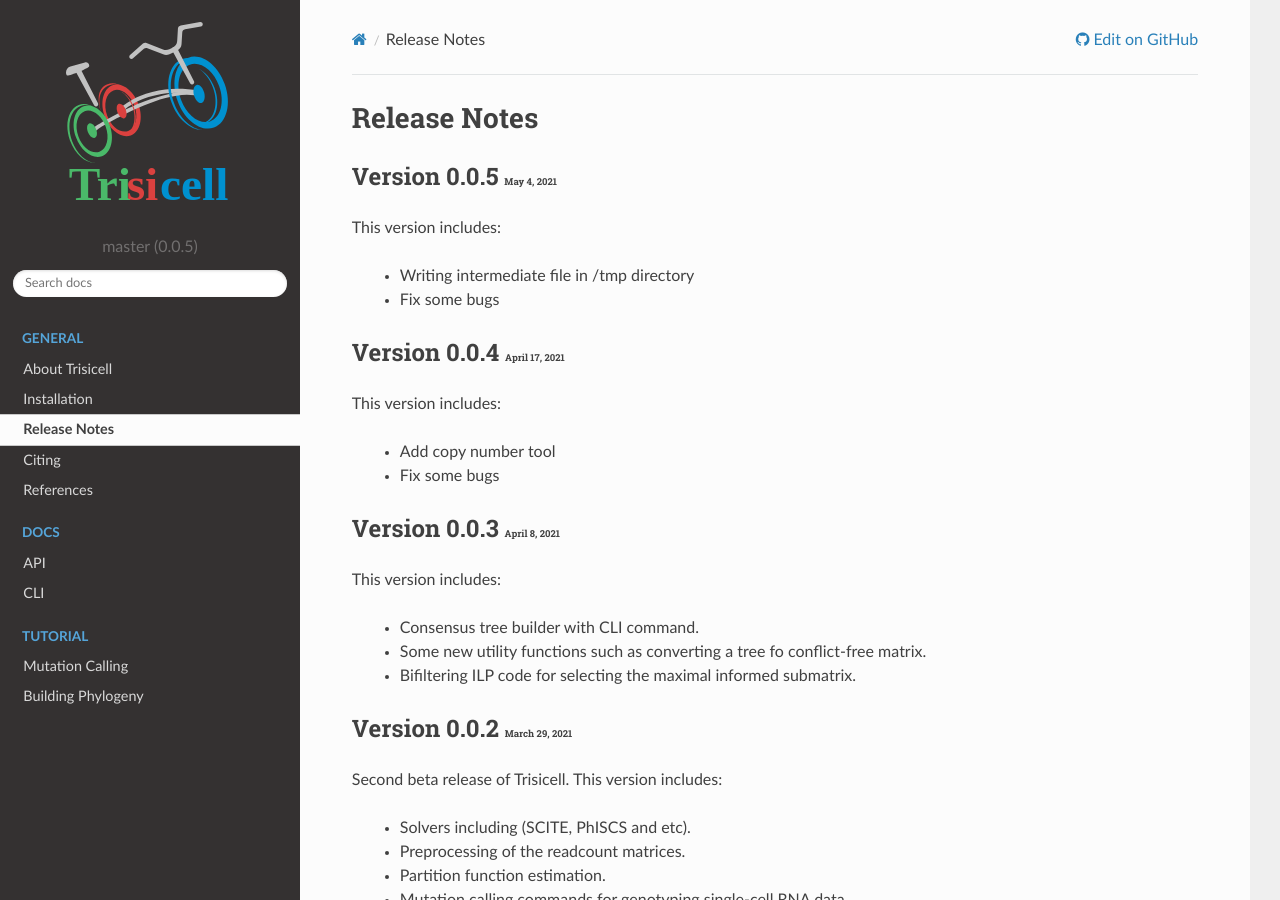
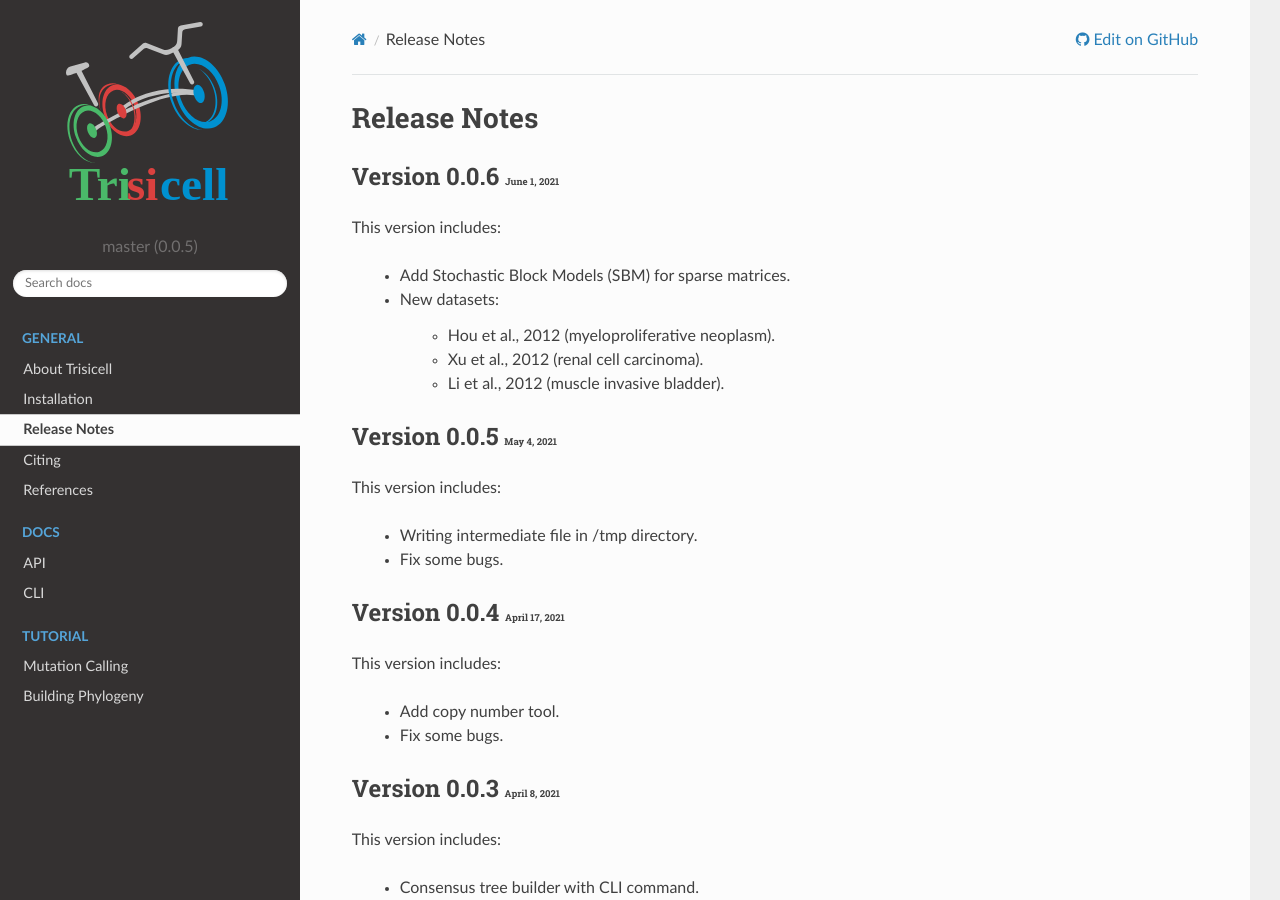
Before and after one commit to faridrashidi/trisicell, a Sphinx documentation site: the page built from docs/source/release_notes.rst, in a window 1280 px wide and 900 px high. Built offline with Sphinx 7.4.7 and the Read the Docs theme 2.0.0, drawn with Linux system fonts in a browser that asks for light colours.

Commit message:
add muscle invasive bladder dataset

```diff
--- a/docs/source/api.rst
+++ b/docs/source/api.rst
@@ -32,6 +32,8 @@ This module offers a bunch of functions for simulating data.
     datasets.myeloproliferative_neoplasms712
     datasets.myeloproliferative_neoplasms78
     datasets.myeloproliferative_neoplasms18
+    datasets.renal_cell_carcinoma
+    datasets.muscle_invasive_bladder
 
 
 Read/Write (io)
--- a/docs/source/references.bib
+++ b/docs/source/references.bib
@@ -239,3 +239,15 @@
   title         = {{Single-Cell Exome Sequencing Reveals Single-Nucleotide Mutation Characteristics of a Kidney Tumor}},
   journal       = {Cell}
 }
+@article{Li_2012,
+  doi           = {10.1186/2047-217x-1-12},
+  url           = {https://doi.org/10.1186/2047-217x-1-12},
+  year          = 2012,
+  month         = aug,
+  publisher     = {Oxford University Press ({OUP})},
+  volume        = {1},
+  number        = {1},
+  author        = {Yingrui Li and Xun Xu and Luting Song and Yong Hou and Zesong Li and Shirley Tsang and Fuqiang Li and Kate McGee Im and Kui Wu and Hanjie Wu and Xiaofei Ye and Guibo Li and Linlin Wang and Bo Zhang and Jie Liang and Wei Xie and Renhua Wu and Hui Jiang and Xiao Liu and Chang Yu and Hancheng Zheng and Min Jian and Liping Nie and Lei Wan and Min Shi and Xiaojuan Sun and Aifa Tang and Guangwu Guo and Yaoting Gui and Zhiming Cai and Jingxiang Li and Wen Wang and Zuhong Lu and Xiuqing Zhang and Lars Bolund and Karsten Kristiansen and Jian Wang and Huanming Yang and Michael Dean and Jun Wang},
+  title         = {{Single-cell sequencing analysis characterizes common and cell-lineage-specific mutations in a muscle-invasive bladder cancer}},
+  journal       = {{GigaScience}}
+}
--- a/docs/source/release_notes.rst
+++ b/docs/source/release_notes.rst
@@ -7,13 +7,26 @@ Release Notes
 =============
 
 
+Version 0.0.6 :small:`June 1, 2021`
+-------------------------------------
+
+This version includes:
+
+    - Add Stochastic Block Models (SBM) for sparse matrices.
+    - New datasets:
+
+        - Hou et al., 2012 (myeloproliferative neoplasm).
+        - Xu et al., 2012 (renal cell carcinoma).
+        - Li et al., 2012 (muscle invasive bladder).
+
+
 Version 0.0.5 :small:`May 4, 2021`
 -------------------------------------
 
 This version includes:
 
-    - Writing intermediate file in /tmp directory
-    - Fix some bugs
+    - Writing intermediate file in /tmp directory.
+    - Fix some bugs.
 
 
 Version 0.0.4 :small:`April 17, 2021`
@@ -21,8 +34,8 @@ Version 0.0.4 :small:`April 17, 2021`
 
 This version includes:
 
-    - Add copy number tool
-    - Fix some bugs
+    - Add copy number tool.
+    - Fix some bugs.
 
 
 Version 0.0.3 :small:`April 8, 2021`
```
Also changed, not shown: 2 other files.
